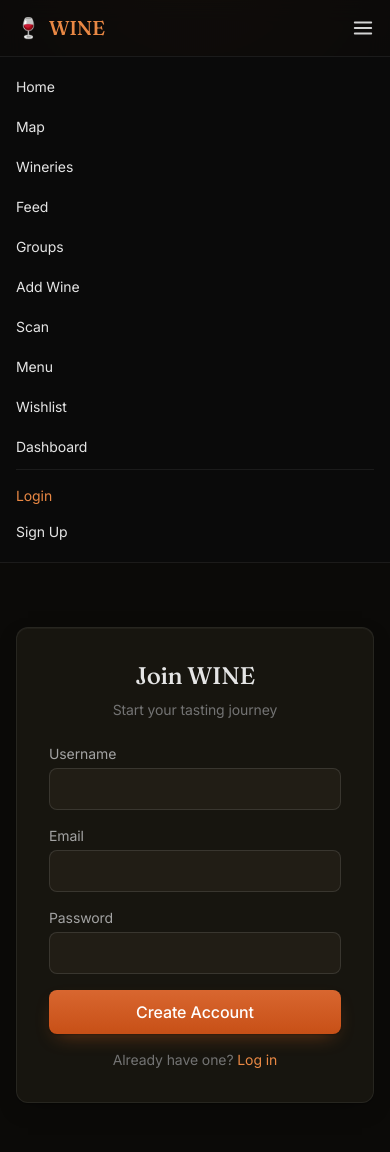
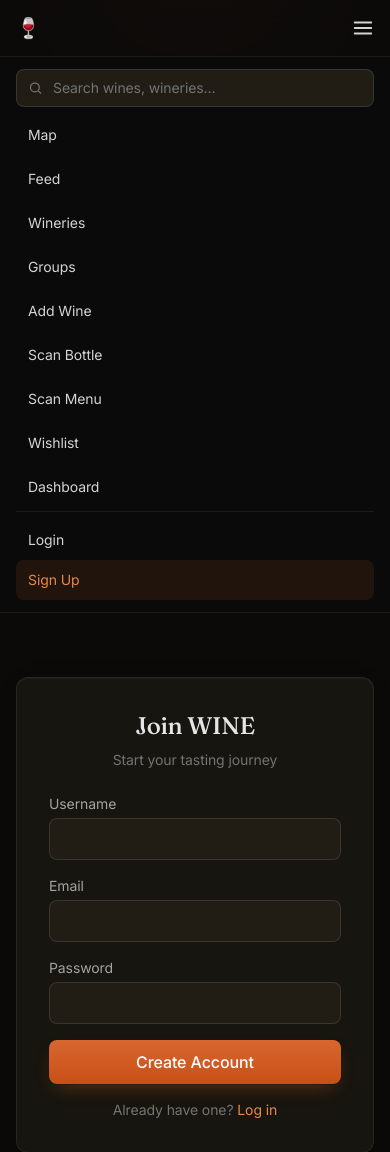
Before and after one commit to BUTTERGANG/WINE, a FastAPI app: page /api/auth/register in a window 390 px wide, after a click that opens the changed part. Shown: the top 1152 px of the page. Run offline with FastAPI, Linux system fonts and the light colour scheme; some libraries are stand-ins or nearby versions.

Commit message:
Redesign nav bar: responsive, decluttered
The desktop nav crammed 10 inline links + search + profile + logout onto
one row, wrapping and overflowing between ~768px and ~1100px.

- Primary links (Map, Feed, Wineries, Groups) + a "More" dropdown for
  secondary items (Scan, Menu, Wishlist, Dashboard)
- User actions consolidated into an avatar dropdown
- Compact search that expands on focus (lg+); full-width search in the
  mobile sheet
- Hamburger now covers everything below lg (1024px), so the cramped
  tablet range gets the clean mobile menu instead of a wrapped row
- Active-route highlighting via a shared Jinja macro
- Generic dropdown JS: click-outside and Escape to close

Verified across 360-1440px with a headless browser; 44 smoke tests pass.

Co-Authored-By: Claude Sonnet 5 <noreply@anthropic.com>
Claude-Session: https://claude.ai/code/session_01BB2TBhywTenXAN1X6dfwgL

```diff
--- a/backend/templates/base.html
+++ b/backend/templates/base.html
@@ -146,81 +146,135 @@
     <a href="#main-content" id="skip-link" class="sr-only focus:not-sr-only focus:fixed focus:top-2 focus:left-2 focus:z-[2000] focus:bg-wine-600 focus:text-white focus:px-4 focus:py-2 focus:rounded-lg focus:text-sm"
        aria-label="Skip to main content">Skip to content</a>
 
+    {% set _path = request.url.path %}
+    {%- macro navlink(href, label) -%}
+        {%- set _on = _path == href or (href != '/' and _path.startswith(href)) -%}
+        <a href="{{ href }}" {% if _on %}aria-current="page"{% endif %}
+           class="px-3 py-1.5 rounded-md transition {{ 'text-wine-400 bg-wine-500/10' if _on else 'text-neutral-300 hover:text-wine-400 hover:bg-neutral-800/60' }}">{{ label }}</a>
+    {%- endmacro -%}
+    {%- macro dropitem(href, label) -%}
+        {%- set _on = _path == href or (href != '/' and _path.startswith(href)) -%}
+        <a href="{{ href }}" {% if _on %}aria-current="page"{% endif %}
+           class="block px-3 py-2 text-sm transition {{ 'text-wine-400' if _on else 'text-neutral-300 hover:text-wine-400 hover:bg-neutral-800' }}">{{ label }}</a>
+    {%- endmacro -%}
+    {%- macro mobilelink(href, label) -%}
+        {%- set _on = _path == href or (href != '/' and _path.startswith(href)) -%}
+        <a href="{{ href }}" {% if _on %}aria-current="page"{% endif %}
+           class="block px-3 py-2.5 rounded-lg transition {{ 'text-wine-400 bg-wine-500/10' if _on else 'text-neutral-300 hover:text-wine-400 hover:bg-neutral-800/60' }}">{{ label }}</a>
+    {%- endmacro -%}
+
     <!-- Nav -->
-    <nav class="border-b border-neutral-800 bg-neutral-950/70 backdrop-blur-md sticky top-0 z-[1100]">
+    <nav class="sticky top-0 z-[1100] border-b border-neutral-800 bg-neutral-950/70 backdrop-blur-md">
         <div class="max-w-7xl mx-auto px-4 sm:px-6 lg:px-8">
-            <div class="flex items-center justify-between h-14">
-                <a href="/" class="flex items-center gap-2 text-xl font-display text-wine-400 hover:text-wine-300" style="view-transition-name:brand">
-                    <span>🍷</span> WINE
+            <div class="flex items-center gap-3 h-14">
+                <a href="/" class="flex items-center gap-2 text-xl font-display text-wine-400 hover:text-wine-300 shrink-0" style="view-transition-name:brand">
+                    <span>🍷</span><span class="hidden sm:inline">WINE</span>
                 </a>
 
-                <!-- Desktop menu -->
-                <div class="hidden md:flex items-center gap-3 text-sm">
-                    <!-- Global search -->
-                    <div class="relative">
-                        <input type="search" id="global-search" placeholder="Search wines, wineries…"
-                               class="w-44 lg:w-56 bg-neutral-800 border border-neutral-700 rounded-lg px-3 py-1.5 text-xs text-neutral-300 placeholder-neutral-500 focus:border-wine-500 focus:outline-none focus:ring-1 focus:ring-wine-500 transition"
-                               hx-get="/api/wines/global-search"
-                               hx-trigger="keyup changed delay:300ms"
-                               hx-target="#search-results"
-                               hx-swap="innerHTML"
-                               autocomplete="off">
-                        <div id="search-results" class="absolute top-full left-0 right-0 mt-1 bg-neutral-900 border border-neutral-700 rounded-lg shadow-xl z-[1200] hidden"></div>
+                <!-- Primary nav (lg+) -->
+                <div class="hidden lg:flex items-center gap-0.5 text-sm">
+                    {{ navlink('/map', 'Map') }}
+                    {{ navlink('/feed', 'Feed') }}
+                    {{ navlink('/wineries', 'Wineries') }}
+                    {{ navlink('/groups', 'Groups') }}
+                    <div class="relative" data-dropdown>
+                        <button type="button" data-dropdown-trigger aria-expanded="false" aria-haspopup="true"
+                                class="px-3 py-1.5 rounded-md text-neutral-300 hover:text-wine-400 hover:bg-neutral-800/60 transition inline-flex items-center gap-1">
+                            More
+                            <svg width="12" height="12" viewBox="0 0 24 24" fill="none" stroke="currentColor" stroke-width="2.5"><path d="M6 9l6 6 6-6"/></svg>
+                        </button>
+                        <div data-dropdown-menu hidden
+                             class="absolute left-0 mt-1 w-44 py-1 bg-neutral-900 border border-neutral-800 rounded-lg shadow-xl z-[1200]">
+                            {{ dropitem('/wine/scan', '📷  Scan bottle') }}
+                            {{ dropitem('/api/menu/scan', '📋  Scan menu') }}
+                            {{ dropitem('/wishlist', '🔖  Wishlist') }}
+                            {{ dropitem('/dashboard', '📊  Dashboard') }}
+                        </div>
                     </div>
-                    <a href="/" class="hover:text-wine-400 transition">Home</a>
-                    <a href="/map" class="hover:text-wine-400 transition">Map</a>
-                    <a href="/wineries" class="hover:text-wine-400 transition">Wineries</a>
-                    <a href="/feed" class="hover:text-wine-400 transition">Feed</a>
-                    <a href="/groups" class="hover:text-wine-400 transition">Groups</a>
-                    <a href="/wine/add" class="hover:text-wine-400 transition">Add Wine</a>
-                    <a href="/wine/scan" class="hover:text-wine-400 transition">Scan</a>
-                    <a href="/api/menu/scan" class="hover:text-wine-400 transition">Menu</a>
-                    <a href="/wishlist" class="hover:text-wine-400 transition">Wishlist</a>
-                    <a href="/dashboard" class="hover:text-wine-400 transition">Dashboard</a>
-                    {% if user %}
-                    <a href="/profile/{{ user.id }}" class="flex items-center gap-1.5 hover:text-wine-400 transition">
-                        <span class="w-6 h-6 rounded-full bg-neutral-700 flex items-center justify-center text-xs font-bold">{{ (user.display_name or user.username or '?')[:1]|upper }}</span>
-                        {{ user.display_name or user.username }}
-                    </a>
-                    <form action="/api/auth/logout" method="post" class="inline">
-                        <button type="submit" class="text-neutral-400 hover:text-red-400 text-xs">Logout</button>
-                    </form>
-                    {% else %}
-                    <a href="/api/auth/login" class="bg-wine-600 hover:bg-wine-500 px-3 py-1.5 rounded text-white text-xs font-medium transition">Login</a>
-                    <a href="/api/auth/register" class="border border-neutral-700 hover:border-wine-500 px-3 py-1.5 rounded text-xs transition">Sign Up</a>
-                    {% endif %}
                 </div>
 
-                <!-- Mobile toggle -->
-                <button id="nav-toggle" class="md:hidden p-2 -mr-2 text-neutral-300 hover:text-white"
-                        aria-label="Toggle navigation" aria-expanded="false" aria-controls="mobile-menu">
-                    <svg width="22" height="22" viewBox="0 0 24 24" fill="none" stroke="currentColor" stroke-width="2" stroke-linecap="round">
-                        <line x1="3" y1="6" x2="21" y2="6"/><line x1="3" y1="12" x2="21" y2="12"/><line x1="3" y1="18" x2="21" y2="18"/>
-                    </svg>
-                </button>
+                <!-- Right cluster -->
+                <div class="flex items-center gap-2 ml-auto">
+                    <!-- Global search (lg+) -->
+                    <div class="relative hidden lg:block">
+                        <input type="search" id="global-search" placeholder="Search…" autocomplete="off"
+                               class="w-40 focus:w-56 bg-neutral-800 border border-neutral-700 rounded-lg pl-8 pr-3 py-1.5 text-xs text-neutral-300 placeholder-neutral-500 focus:border-wine-500 focus:outline-none focus:ring-1 focus:ring-wine-500 transition-all duration-200"
+                               hx-get="/api/wines/global-search" hx-trigger="keyup changed delay:300ms"
+                               hx-target="#search-results" hx-swap="innerHTML">
+                        <svg class="absolute left-2.5 top-1/2 -translate-y-1/2 text-neutral-500 pointer-events-none" width="14" height="14" viewBox="0 0 24 24" fill="none" stroke="currentColor" stroke-width="2"><circle cx="11" cy="11" r="7"/><path d="m21 21-4.3-4.3"/></svg>
+                        <div id="search-results" class="absolute top-full left-0 right-0 mt-1 bg-neutral-900 border border-neutral-700 rounded-lg shadow-xl z-[1200]" hidden></div>
+                    </div>
+
+                    <!-- Add wine CTA -->
+                    <a href="/wine/add"
+                       class="hidden sm:inline-flex items-center gap-1 bg-wine-600 hover:bg-wine-500 text-white text-sm font-medium px-3 py-1.5 rounded-lg transition">
+                        <span class="text-base leading-none">+</span> Add
+                    </a>
+
+                    {% if user %}
+                    <!-- Profile dropdown (lg+) -->
+                    <div class="relative hidden lg:block" data-dropdown>
+                        <button type="button" data-dropdown-trigger aria-expanded="false" aria-haspopup="true"
+                                class="flex items-center gap-1.5 pl-1 pr-2 py-1 rounded-full hover:bg-neutral-800/60 transition">
+                            <span class="w-7 h-7 rounded-full bg-neutral-700 flex items-center justify-center text-xs font-bold text-neutral-100">{{ (user.display_name or user.username or '?')[:1]|upper }}</span>
+                            <svg width="12" height="12" viewBox="0 0 24 24" fill="none" stroke="currentColor" stroke-width="2.5" class="text-neutral-400"><path d="M6 9l6 6 6-6"/></svg>
+                        </button>
+                        <div data-dropdown-menu hidden
+                             class="absolute right-0 mt-1 w-52 py-1 bg-neutral-900 border border-neutral-800 rounded-lg shadow-xl z-[1200]">
+                            <div class="px-3 py-2 text-xs text-neutral-500 border-b border-neutral-800 truncate">{{ user.display_name or user.username }}</div>
+                            {{ dropitem('/profile/' ~ user.id, '👤  Profile') }}
+                            {{ dropitem('/dashboard', '📊  Dashboard') }}
+                            {{ dropitem('/wishlist', '🔖  Wishlist') }}
+                            <form action="/api/auth/logout" method="post" class="border-t border-neutral-800 mt-1">
+                                <button type="submit" class="w-full text-left px-3 py-2 text-sm text-red-400 hover:bg-neutral-800 transition">Log out</button>
+                            </form>
+                        </div>
+                    </div>
+                    {% else %}
+                    <a href="/api/auth/login" class="hidden lg:inline-flex text-sm text-neutral-300 hover:text-wine-400 px-3 py-1.5 transition">Login</a>
+                    <a href="/api/auth/register" class="hidden lg:inline-flex border border-neutral-700 hover:border-wine-500 px-3 py-1.5 rounded-lg text-sm transition">Sign Up</a>
+                    {% endif %}
+
+                    <!-- Hamburger (below lg) -->
+                    <button id="nav-toggle" class="lg:hidden p-2 -mr-2 text-neutral-300 hover:text-white"
+                            aria-label="Toggle navigation" aria-expanded="false" aria-controls="mobile-menu">
+                        <svg width="22" height="22" viewBox="0 0 24 24" fill="none" stroke="currentColor" stroke-width="2" stroke-linecap="round">
+                            <line x1="3" y1="6" x2="21" y2="6"/><line x1="3" y1="12" x2="21" y2="12"/><line x1="3" y1="18" x2="21" y2="18"/>
+                        </svg>
+                    </button>
+                </div>
             </div>
         </div>
 
-        <!-- Mobile menu -->
-        <div id="mobile-menu" class="md:hidden border-t border-neutral-800 bg-neutral-950" hidden>
-            <div class="px-4 py-3 space-y-1 text-sm">
-                <a href="/" class="block py-2 hover:text-wine-400">Home</a>
-                <a href="/map" class="block py-2 hover:text-wine-400">Map</a>
-                <a href="/wineries" class="block py-2 hover:text-wine-400">Wineries</a>
-                <a href="/feed" class="block py-2 hover:text-wine-400">Feed</a>
-                <a href="/groups" class="block py-2 hover:text-wine-400">Groups</a>
-                <a href="/wine/add" class="block py-2 hover:text-wine-400">Add Wine</a>
-                <a href="/wine/scan" class="block py-2 hover:text-wine-400">Scan</a>
-                <a href="/api/menu/scan" class="block py-2 hover:text-wine-400">Menu</a>
-                <a href="/wishlist" class="block py-2 hover:text-wine-400">Wishlist</a>
-                <a href="/dashboard" class="block py-2 hover:text-wine-400">Dashboard</a>
+        <!-- Mobile menu (below lg) -->
+        <div id="mobile-menu" class="lg:hidden border-t border-neutral-800 bg-neutral-950" hidden>
+            <div class="max-w-7xl mx-auto px-4 sm:px-6 py-3 space-y-1 text-sm">
+                <div class="relative mb-2">
+                    <input type="search" id="global-search-mobile" placeholder="Search wines, wineries…" autocomplete="off"
+                           class="w-full bg-neutral-800 border border-neutral-700 rounded-lg pl-9 pr-3 py-2 text-sm text-neutral-300 placeholder-neutral-500 focus:border-wine-500 focus:outline-none"
+                           hx-get="/api/wines/global-search" hx-trigger="keyup changed delay:300ms"
+                           hx-target="#search-results-mobile" hx-swap="innerHTML">
+                    <svg class="absolute left-3 top-1/2 -translate-y-1/2 text-neutral-500 pointer-events-none" width="15" height="15" viewBox="0 0 24 24" fill="none" stroke="currentColor" stroke-width="2"><circle cx="11" cy="11" r="7"/><path d="m21 21-4.3-4.3"/></svg>
+                    <div id="search-results-mobile" class="mt-1 bg-neutral-900 border border-neutral-700 rounded-lg overflow-hidden empty:hidden"></div>
+                </div>
+                {{ mobilelink('/map', 'Map') }}
+                {{ mobilelink('/feed', 'Feed') }}
+                {{ mobilelink('/wineries', 'Wineries') }}
+                {{ mobilelink('/groups', 'Groups') }}
+                {{ mobilelink('/wine/add', 'Add Wine') }}
+                {{ mobilelink('/wine/scan', 'Scan Bottle') }}
+                {{ mobilelink('/api/menu/scan', 'Scan Menu') }}
+                {{ mobilelink('/wishlist', 'Wishlist') }}
+                {{ mobilelink('/dashboard', 'Dashboard') }}
                 <div class="pt-2 mt-2 border-t border-neutral-800">
                 {% if user %}
-                    <a href="/profile/{{ user.id }}" class="block py-2 hover:text-wine-400">{{ user.display_name or user.username }}</a>
-                    <form action="/api/auth/logout" method="post"><button type="submit" class="py-2 text-red-400">Logout</button></form>
+                    {{ mobilelink('/profile/' ~ user.id, (user.display_name or user.username)) }}
+                    <form action="/api/auth/logout" method="post">
+                        <button type="submit" class="block w-full text-left px-3 py-2.5 rounded-lg text-red-400 hover:bg-neutral-800/60 transition">Log out</button>
+                    </form>
                 {% else %}
-                    <a href="/api/auth/login" class="block py-2 text-wine-400">Login</a>
-                    <a href="/api/auth/register" class="block py-2 hover:text-wine-400">Sign Up</a>
+                    {{ mobilelink('/api/auth/login', 'Login') }}
+                    {{ mobilelink('/api/auth/register', 'Sign Up') }}
                 {% endif %}
                 </div>
             </div>
@@ -266,6 +320,32 @@
                     btn.setAttribute('aria-expanded', String(willOpen));
                 });
             }
+
+            // Nav dropdowns (More, profile)
+            var dropdowns = Array.prototype.slice.call(document.querySelectorAll('[data-dropdown]'));
+            function closeDropdowns(except) {
+                dropdowns.forEach(function (dd) {
+                    if (dd === except) return;
+                    var m = dd.querySelector('[data-dropdown-menu]');
+                    var t = dd.querySelector('[data-dropdown-trigger]');
+                    if (m) m.hidden = true;
+                    if (t) t.setAttribute('aria-expanded', 'false');
+                });
+            }
+            dropdowns.forEach(function (dd) {
+                var trigger = dd.querySelector('[data-dropdown-trigger]');
+                var m = dd.querySelector('[data-dropdown-menu]');
+                if (!trigger || !m) return;
+                trigger.addEventListener('click', function (e) {
+                    e.stopPropagation();
+                    var willOpen = m.hidden;
+                    closeDropdowns(dd);
+                    m.hidden = !willOpen;
+                    trigger.setAttribute('aria-expanded', String(willOpen));
+                });
+            });
+            document.addEventListener('click', function () { closeDropdowns(null); });
+            document.addEventListener('keydown', function (e) { if (e.key === 'Escape') closeDropdowns(null); });
 
             // Nav gains weight once you scroll
             var nav = document.querySelector('nav.sticky');
```
